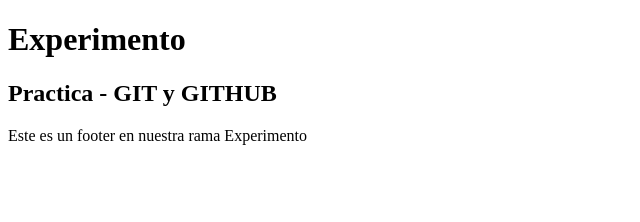
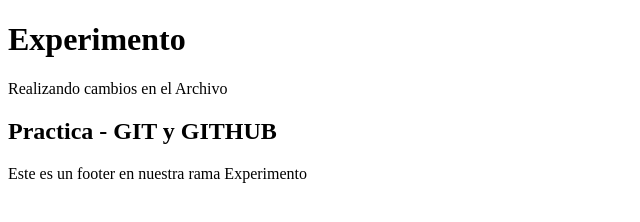
Before and after one commit to Aldinhost/repositorioPrueba, a plain HTML site: page index.html in a window 1280 px wide. Shown: the whole page, without its empty margins (0-640 px from the left). Drawn offline with Linux system fonts and the light colour scheme.

Commit message:
Agregando parrafo al archivo

```diff
--- a/index.html
+++ b/index.html
@@ -10,6 +10,7 @@
 
     <header>
         <h1>Experimento</h1>
+        <p>Realizando cambios en el Archivo</p>
     </header>
 
     <div class="container">
```
